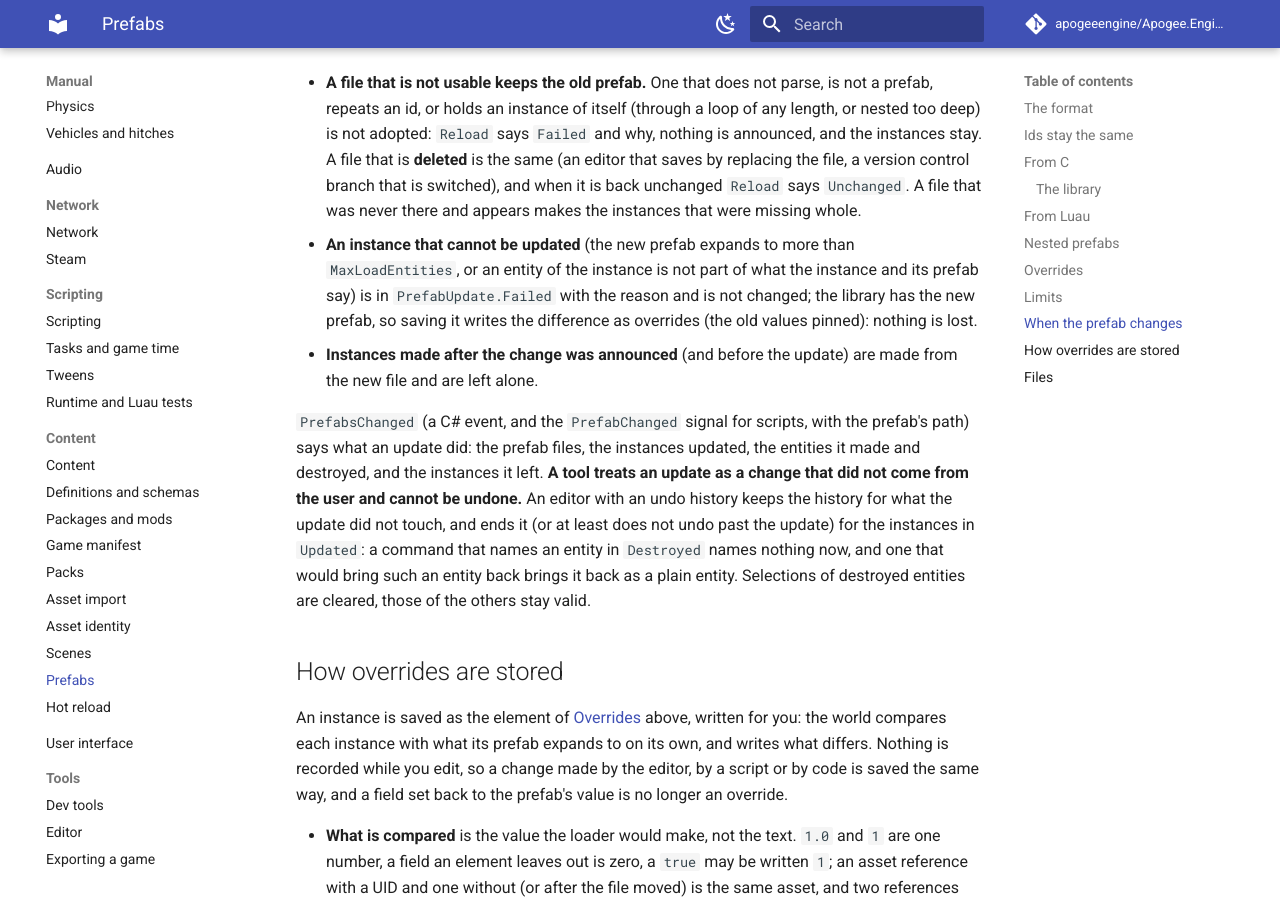
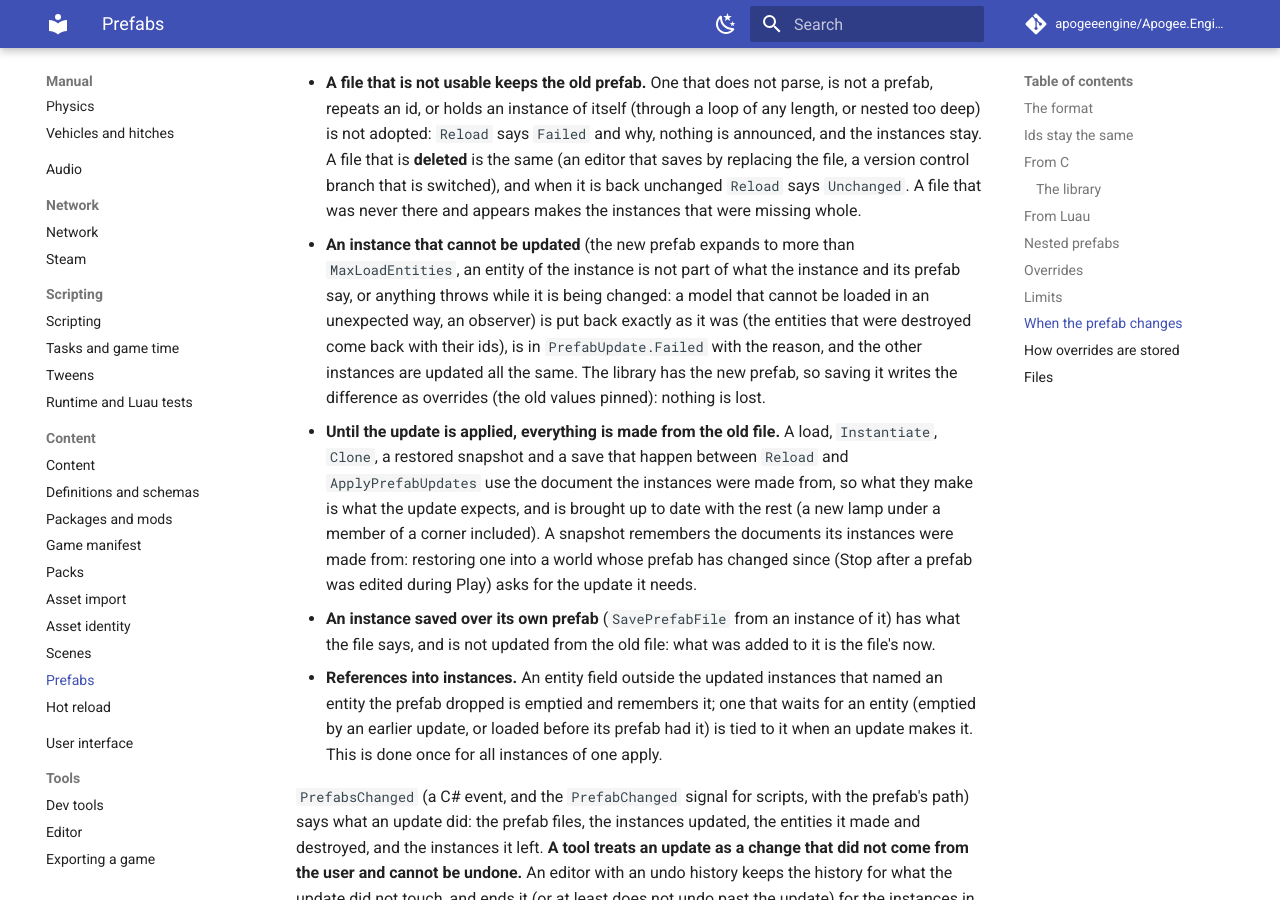
Before and after one commit to apogeeengine/Apogee.Engine, an MkDocs documentation site: the page built from Docs/manual/content/prefabs.md, in a window 1280 px wide and 900 px high, scrolled down 8605 px. Built offline with MkDocs 1.6.1 and Material for MkDocs 9.7.7, drawn with Linux system fonts in a browser that asks for light colours; comment, search, counter and statistics services are not loaded.

Commit message:
docs(prefabs): what an update does while a change waits, when it fails, and with snapshots and references
Signed-off-by: lheintzmann1 <lheintzmann1@disroot.org>

```diff
--- a/Docs/manual/content/prefabs.md
+++ b/Docs/manual/content/prefabs.md
@@ -242,9 +242,15 @@ the limits (nesting, [`MaxLoadEntities`](#limits) and the budget) are the load's
 - **A file that is not usable keeps the old prefab.** One that does not parse, is not a prefab, repeats an id, or holds an instance of itself (through a loop of any length, or nested too deep) is not adopted:
   `Reload` says `Failed` and why, nothing is announced, and the instances stay. A file that is **deleted** is the same (an editor that saves by replacing the file, a version control branch that is switched),
   and when it is back unchanged `Reload` says `Unchanged`. A file that was never there and appears makes the instances that were missing whole.
-- **An instance that cannot be updated** (the new prefab expands to more than `MaxLoadEntities`, or an entity of the instance is not part of what the instance and its prefab say) is in
-  `PrefabUpdate.Failed` with the reason and is not changed; the library has the new prefab, so saving it writes the difference as overrides (the old values pinned): nothing is lost.
-- **Instances made after the change was announced** (and before the update) are made from the new file and are left alone.
+- **An instance that cannot be updated** (the new prefab expands to more than `MaxLoadEntities`, an entity of the instance is not part of what the instance and its prefab say, or anything throws
+  while it is being changed: a model that cannot be loaded in an unexpected way, an observer) is put back exactly as it was (the entities that were destroyed come back with their ids), is in
+  `PrefabUpdate.Failed` with the reason, and the other instances are updated all the same. The library has the new prefab, so saving it writes the difference as overrides (the old values pinned): nothing is lost.
+- **Until the update is applied, everything is made from the old file.** A load, `Instantiate`, `Clone`, a restored snapshot and a save that happen between `Reload` and `ApplyPrefabUpdates` use the document the
+  instances were made from, so what they make is what the update expects, and is brought up to date with the rest (a new lamp under a member of a corner included). A snapshot remembers the documents
+  its instances were made from: restoring one into a world whose prefab has changed since (Stop after a prefab was edited during Play) asks for the update it needs.
+- **An instance saved over its own prefab** (`SavePrefabFile` from an instance of it) has what the file says, and is not updated from the old file: what was added to it is the file's now.
+- **References into instances.** An entity field outside the updated instances that named an entity the prefab dropped is emptied and remembers it; one that waits for an entity (emptied by an earlier
+  update, or loaded before its prefab had it) is tied to it when an update makes it. This is done once for all instances of one apply.
 
 `PrefabsChanged` (a C# event, and the `PrefabChanged` signal for scripts, with the prefab's path) says what an update did: the prefab files, the instances updated, the entities it made and destroyed, and the
 instances it left. **A tool treats an update as a change that did not come from the user and cannot be undone.** An editor with an undo history keeps the history for what the update did not touch, and ends
```
